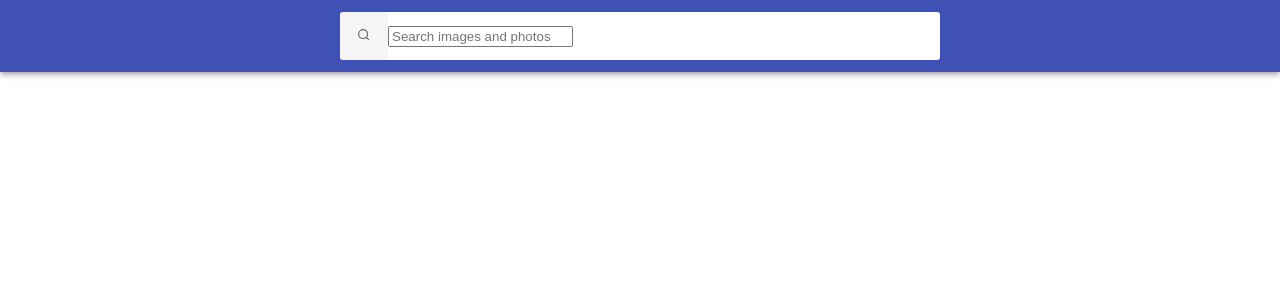
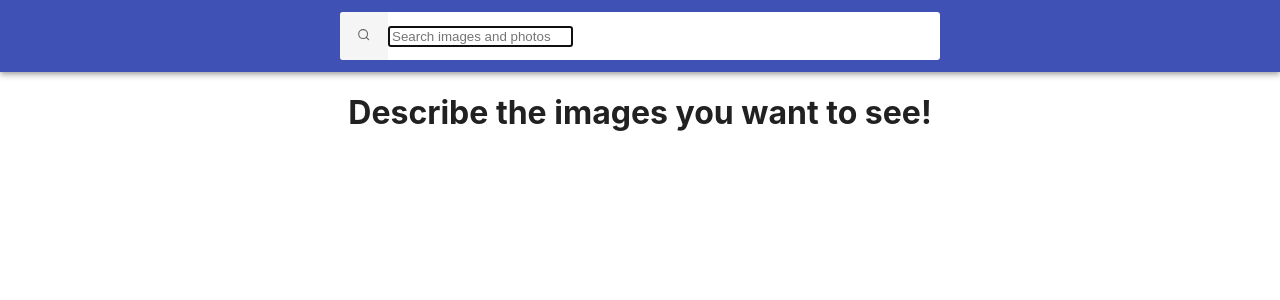
Before and after one commit to mmrbl/goit-react-hw-04-images, a React (Create React App) app: page / in a window 1280 px wide. Shown: the top 300 px of the page. Built offline with nearby package versions, Linux system fonts and the light colour scheme.

Commit message:
add all components and realize fetch

```diff
--- a/package.json
+++ b/package.json
@@ -12,7 +12,9 @@
     "react": "^18.1.0",
     "react-dom": "^18.1.0",
     "react-icons": "^4.8.0",
+    "react-loader-spinner": "^5.3.4",
     "react-scripts": "5.0.1",
+    "react-toastify": "^9.1.2",
     "styled-components": "^5.3.9",
     "web-vitals": "^2.1.3"
   },
--- a/src/components/App.jsx
+++ b/src/components/App.jsx
@@ -1,13 +1,35 @@
-import { Component } from 'react'
-import ImageGallery from './ImageGallery'
-import Searchbar from './Searchbar'
+
+import { Component } from 'react';
+
+import ImageGallery from './ImageGallery';
+import Searchbar from './Searchbar';
+
+
+
+
+// idle
+// pending
+// resolved
+// rejected
 
 export class App extends Component {
+  state = {
+    search: '',
+    status: ''
+  }
+
+  handleSubmitForm = (search) => {
+    this.setState({search})
+  }
+
+
   render() {
     return (
       <>
-        <Searchbar />
-        <ImageGallery/>
+        <Searchbar handleSubmit={this.handleSubmitForm}/>
+        <ImageGallery search={this.state.search.trim().toLowerCase()}/>
+
+
       </>
     )
   }
--- a/src/components/Button/Button.jsx
+++ b/src/components/Button/Button.jsx
@@ -1,13 +1,14 @@
 // import PropTypes from 'prop-types'
+import { ButtonStyle } from "./Button.styled"
 
 function Button({onLoadMore}) {
   return (
-    <button type='button' onClick={onLoadMore}>Load more</button>
+    <ButtonStyle type='button'>Load more</ButtonStyle>
   )
 }
 
-Button.propTypes = {
-  onLoadMore: PropTypes.func
-}
+// Button.propTypes = {
+//   onLoadMore: PropTypes.func
+// }
 
 export default Button
--- a/src/components/Button/Button.styled.jsx
+++ b/src/components/Button/Button.styled.jsx
@@ -2,7 +2,8 @@ import styled from "styled-components";
 
 
 export const ButtonStyle = styled.button`
-padding: 8px 16px;
+  padding: 8px 16px;
+  margin-top: 10px;
   border-radius: 2px;
   background-color: #3f51b5;
   transition: all 250ms cubic-bezier(0.4, 0, 0.2, 1);
@@ -21,8 +22,9 @@ padding: 8px 16px;
   box-shadow: 0px 3px 1px -2px rgba(0, 0, 0, 0.2),
     0px 2px 2px 0px rgba(0, 0, 0, 0.14), 0px 1px 5px 0px rgba(0, 0, 0, 0.12);
 
-  &::hover,
-  &::focus{
+
+  &:hover,
+  &:focus{
     background-color: #303f9f;
   }
 `
--- a/src/components/ImageGallery/ImageGallery.jsx
+++ b/src/components/ImageGallery/ImageGallery.jsx
@@ -1,14 +1,102 @@
-// import PropTypes from 'prop-types'
-import { ImageGalleryStyle } from './ImageGallery.styled'
+import axios from 'axios';
+import Button from 'components/Button';
+import ImageGalleryItem from 'components/ImageGalleryItem';
+import PropTypes from 'prop-types';
+import { Component } from 'react';
+import { ThreeDots } from 'react-loader-spinner';
+import { toast, ToastContainer } from 'react-toastify';
+import { ImageGalleryStyle, Wrapper } from './ImageGallery.styled';
 
-function ImageGallery() {
-  return (
-    <ImageGalleryStyle>
-  {/* <!-- Набір <li> із зображеннями --> */}
-</ImageGalleryStyle>
-  )
+const KEY = '29559865-360b254a5abc6663dbbd46c59'
+
+export default class ImageGallery extends Component {
+  state = {
+    data: null,
+    totalHits: null,
+    error: null,
+    status: 'idle'
+  }
+
+  componentDidUpdate(prevProps, prevState) {
+    const prevReq = prevProps.search
+    const newReq = this.props.search
+
+    if (prevReq !== newReq) {
+      const URL = `https://pixabay.com/api/?q=${newReq}}&page=1&key=${KEY}&image_type=photo&orientation=horizontal&per_page=12`
+
+      this.setState({status: 'pending'})
+
+        axios
+        .get(URL)
+          .then(data => {
+            if (data.data.totalHits === 0) {
+              toast.error(`There is no images with "${newReq}" tags.`)
+              this.setState({ data: [], status: "idle"})
+            } else {
+            this.setState({ data: data.data.hits, totalHits: data.data.totalHits, status: 'resolved' })
+            }
+
+          })
+        .catch(err => {
+          console.log(err)
+          this.setState({ error: err.message, status: 'rejected'})
+          toast.error(`${this.state.error}`)
+        })
+
+    }
+  }
+
+  render() {
+    const { data, totalHits, status, error } = this.state
+
+    if (status === 'idle') {
+      return (
+        <Wrapper>
+          <h1>Describe the images you want to see!</h1>
+        </Wrapper>
+
+      )
+    }
+
+    if (status === 'pending') {
+      return (
+        <ThreeDots
+          height="80"
+          width="80"
+          radius="9"
+          color="#3f51b5"
+          ariaLabel="three-dots-loading"
+          wrapperStyle={{display: 'flex', justifyContent: 'center', alignItems: 'center'}}
+          wrapperClassName=""
+          visible={true}
+          />
+      )
+    }
+
+    if (status === 'rejected') {
+      toast.error(`${error.message}`)
+        return (<ToastContainer autoClose={3000}/>)
+    }
+
+    if (status === 'resolved') {
+      return (
+      <Wrapper>
+        <ImageGalleryStyle>
+        {data.map((hit) => {
+        return (
+          <ImageGalleryItem key={hit.id} data={hit}/>
+        )
+        })}
+        </ImageGalleryStyle>
+        {Number(totalHits) > 12 && <Button/>}
+    </Wrapper>
+    )
+    }
+  }
 }
 
-// ImageGallery.propTypes = {}
 
-export default ImageGallery
+
+ImageGallery.propTypes = {
+  search: PropTypes.string.isRequired
+}
--- a/src/components/ImageGallery/ImageGallery.styled.jsx
+++ b/src/components/ImageGallery/ImageGallery.styled.jsx
@@ -12,3 +12,10 @@ display: grid;
   margin-left: auto;
   margin-right: auto;
 `
+
+export const Wrapper = styled.div`
+  margin: 10px 0;
+  text-align: center;
+  justify-content: center;
+  align-items: center;
+`
--- a/src/components/ImageGalleryItem/ImageGalleryItem.jsx
+++ b/src/components/ImageGalleryItem/ImageGalleryItem.jsx
@@ -1,14 +1,22 @@
 // import PropTypes from 'prop-types'
 import { ImageGalleryItemImage, ImageGalleryItemStyle } from './ImageGalleryItem.styled'
 
-function ImageGalleryItem() {
+function ImageGalleryItem({ data }) {
+  const { webformatURL, largeImageURL, tags } = data
   return (
-    <ImageGalleryItemStyle>
-  <ImageGalleryItemImage src="" alt="" />
-</ImageGalleryItemStyle>
+  <ImageGalleryItemStyle>
+      <ImageGalleryItemImage src={webformatURL} alt={tags } />
+    </ImageGalleryItemStyle>
   )
 }
 
-ImageGalleryItem.propTypes = {}
+// ImageGalleryItem.propTypes = {
+//   data: PropTypes.shape({
+//     id: PropTypes.number.isRequired,
+//     webformatURL: PropTypes.string,
+//     largeImageURL: PropTypes.string,
+//     tags: PropTypes.string.isRequired,
+//   })
+// }
 
 export default ImageGalleryItem
--- a/src/components/Searchbar/Searchbar.jsx
+++ b/src/components/Searchbar/Searchbar.jsx
@@ -1,30 +1,59 @@
-import PropTypes from 'prop-types'
-import { FiSearch } from 'react-icons/fi'
-import { SearchbarStyle, SearchForm, SearchFormButton, SearchFormButtonLabel } from './Searchbar.styled'
+import PropTypes from 'prop-types';
+import { Component } from 'react';
+import { FiSearch } from 'react-icons/fi';
+import { toast, ToastContainer } from 'react-toastify';
+import 'react-toastify/dist/ReactToastify.css';
+import { SearchbarStyle, SearchForm, SearchFormButton, SearchFormButtonLabel } from './Searchbar.styled';
 
-function Searchbar({onSubmit}) {
-  return (
-    <SearchbarStyle>
-  <SearchForm>
-    <SearchFormButton type="submit">
+
+export default class Searchbar extends Component {
+  state = {
+    searchItems: ''
+  }
+
+  onSubmitForm = e => {
+    e.preventDefault()
+
+    if (this.state.searchItems.trim().toLowerCase() === '') {
+      toast.error('Describe the images you want to see!')
+      return
+    }
+
+    this.props.handleSubmit(this.state.searchItems)
+    this.setState({searchItems: ''})
+  }
+
+  onInputChange = (e) => {
+    this.setState({ [e.currentTarget.name]: e.currentTarget.value})
+  }
+
+  render() {
+    return (
+<SearchbarStyle>
+  <SearchForm htmlFor='searchItems' onSubmit={this.onSubmitForm}>
+    <SearchFormButton type="submit" >
           <FiSearch/>
       <SearchFormButtonLabel>Search</SearchFormButtonLabel>
     </SearchFormButton>
 
     <input
-      class="input"
+      onChange={this.onInputChange}
+      name='searchItems'
+      value={this.state.searchItems}
       type="text"
-      autocomplete="off"
-      autofocus
+      autoComplete="off"
+      autoFocus
       placeholder="Search images and photos"
     />
-  </SearchForm>
-</SearchbarStyle>
-  )
+        </SearchForm>
+      <ToastContainer autoClose={3000}/>
+      </SearchbarStyle>
+
+
+    )
+  }
 }
 
 Searchbar.propTypes = {
-  onSubmit: PropTypes.func
+  handleSubmit: PropTypes.func
 }
-
-export default Searchbar
```
Also changed, not shown: 1 other file (tests, documents, lock files or other folders).
